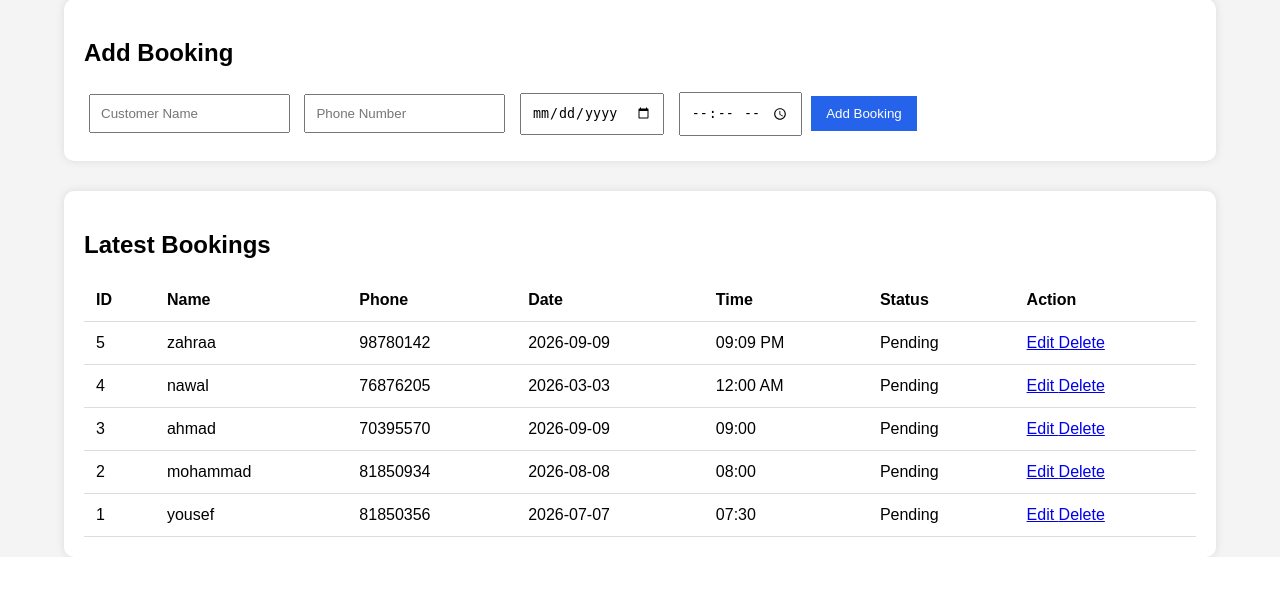
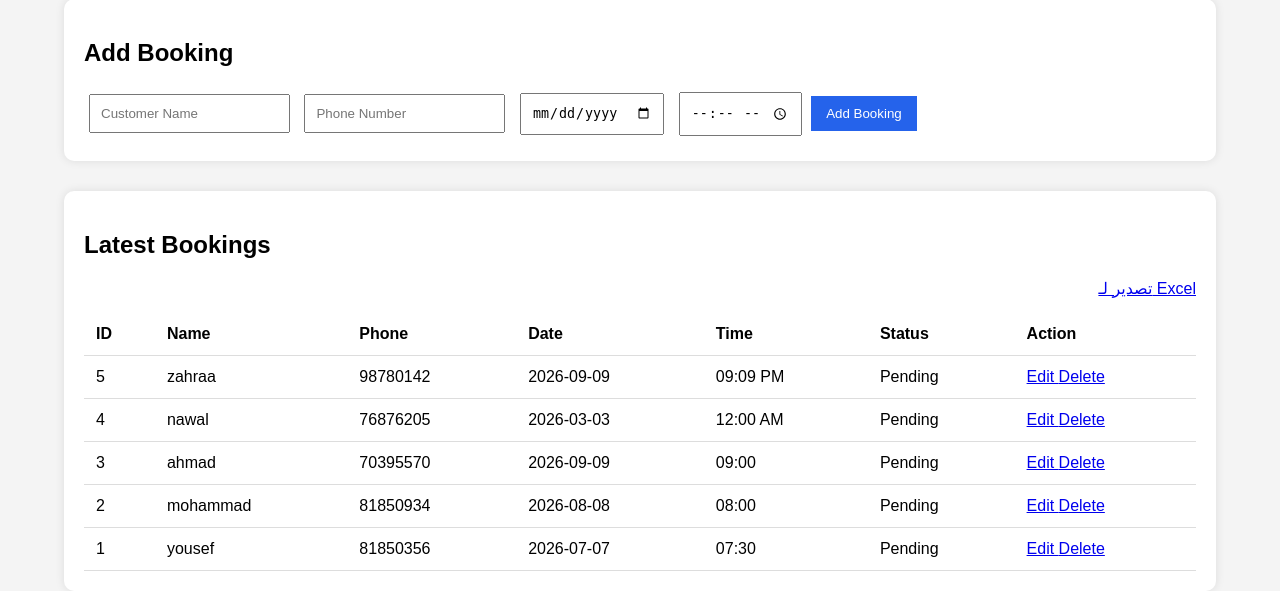
Before and after one commit to omarfarroukh8/booking-system, a Flask app: page /dashboard in a window 1280 px wide. Shown: the part 712-1303 px from the top of the page. Before the commit the page ends 1269 px from the top, so only its background shows below. Run offline with Flask 3, Linux system fonts and the light colour scheme; a user stored in the database is signed in; data comes from the database, SQL or seed files in the repository.

Commit message:
add export button above table

```diff
--- a/templates/dashboard.html
+++ b/templates/dashboard.html
@@ -229,10 +229,12 @@
 
             {% endfor %}
 
-        <table class="table table-dark table-hover table-bordered mt-4">
+        <div style="margin-bottom: 15px; text-align: right;">
+  <a href="/export" class="btn btn-success">تصدير لـ Excel</a>
+</div>
 
-    </div>
-
+<table class="table table-dark table-hover table-bordered mt-4">
+  <tr>
 </div>
 
 </body>
```
